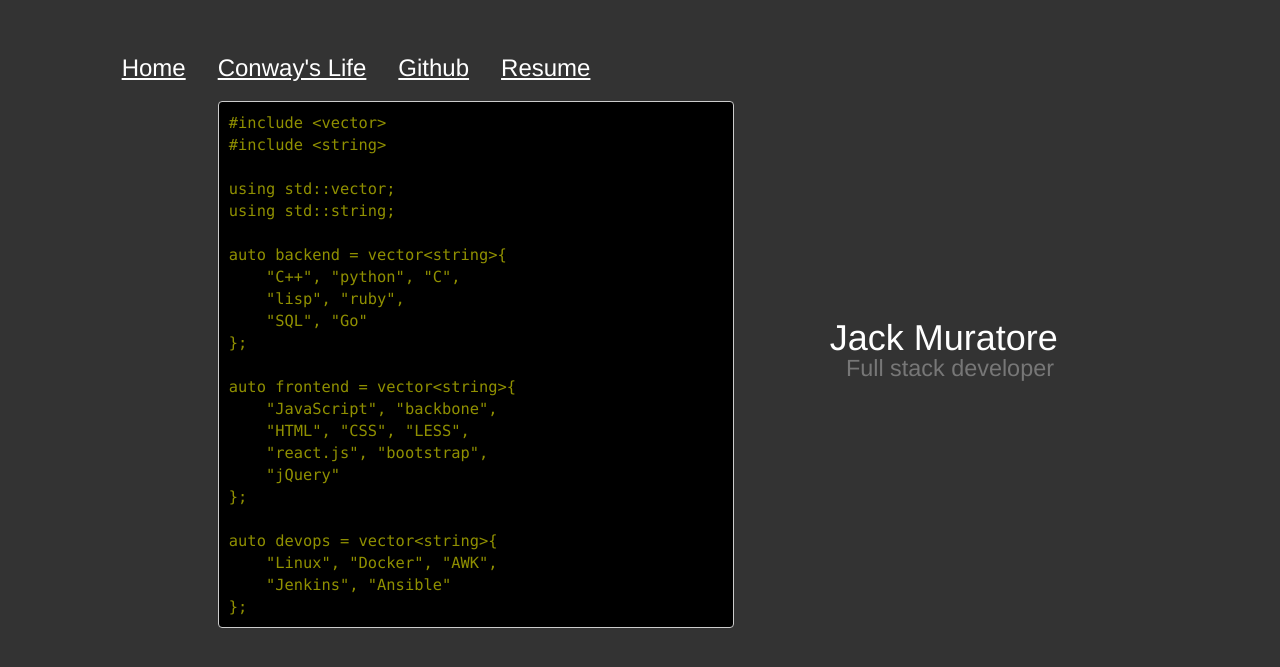
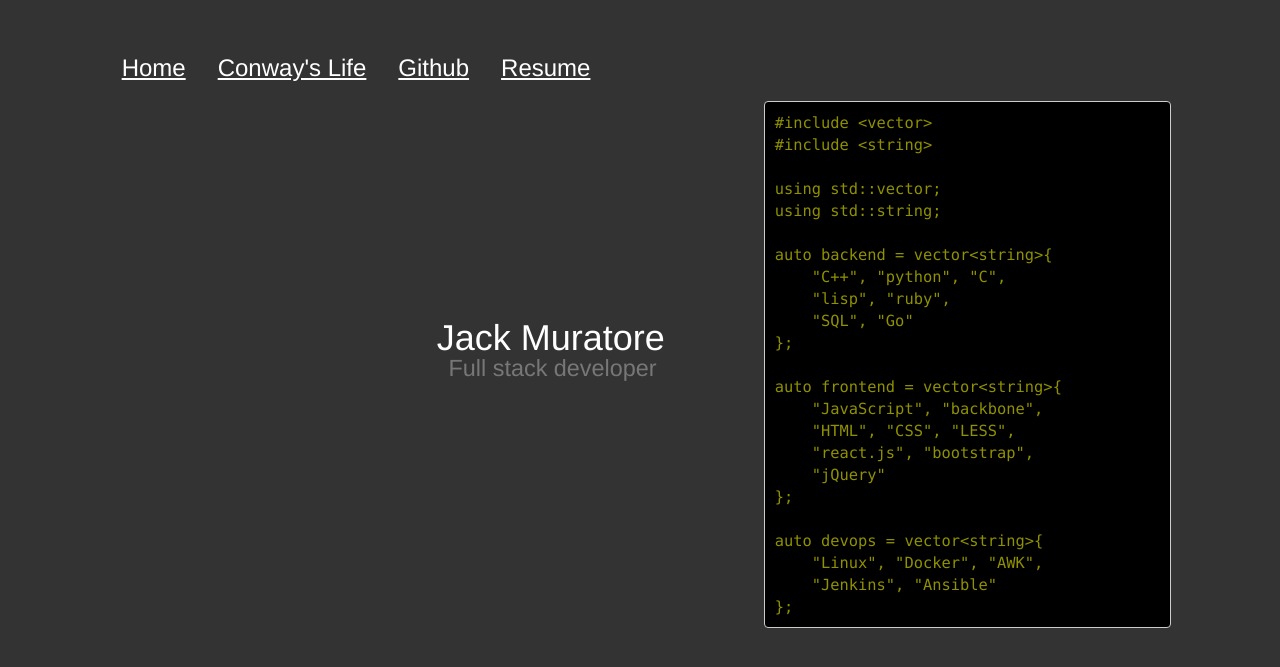
Before and after one commit to banjocat/mywebsite, a Flask app: page / in a window 1280 px wide. Shown: the top 667 px of the page. Run offline with Flask 2, Linux system fonts and the light colour scheme; some libraries are stand-ins or nearby versions.

Commit message:
Place name in middle

```diff
--- a/templates/index.html
+++ b/templates/index.html
@@ -2,7 +2,10 @@
 
 {% block content %}
 <div class="row">
-    <div class="col-xs-5 col-xs-offset-2">
+    <div class='col-xs-3 col-xs-offset-4' style='margin-top:15%'>
+        <div class="h1">Jack Muratore <span style='display:block; margin-left:4%' class="small">Full stack developer</span></div>
+    </div>
+    <div class="col-xs-4">
 
 <pre style='background:black;color: #909000;font-size:110%'><code>#include &lt;vector&gt;
 #include &lt;string&gt;
@@ -31,9 +34,6 @@ auto devops = vector&lt;string&gt;{
 
 
 </div>
-    <div class='col-xs-4' style='margin-top:15%;margin-left:5%'>
-        <div class="h1">Jack Muratore <span style='display:block; margin-left:4%' class="small">Full stack developer</span></div>
-    </div>
 </div>
 <div class="row">
 </div>
```
